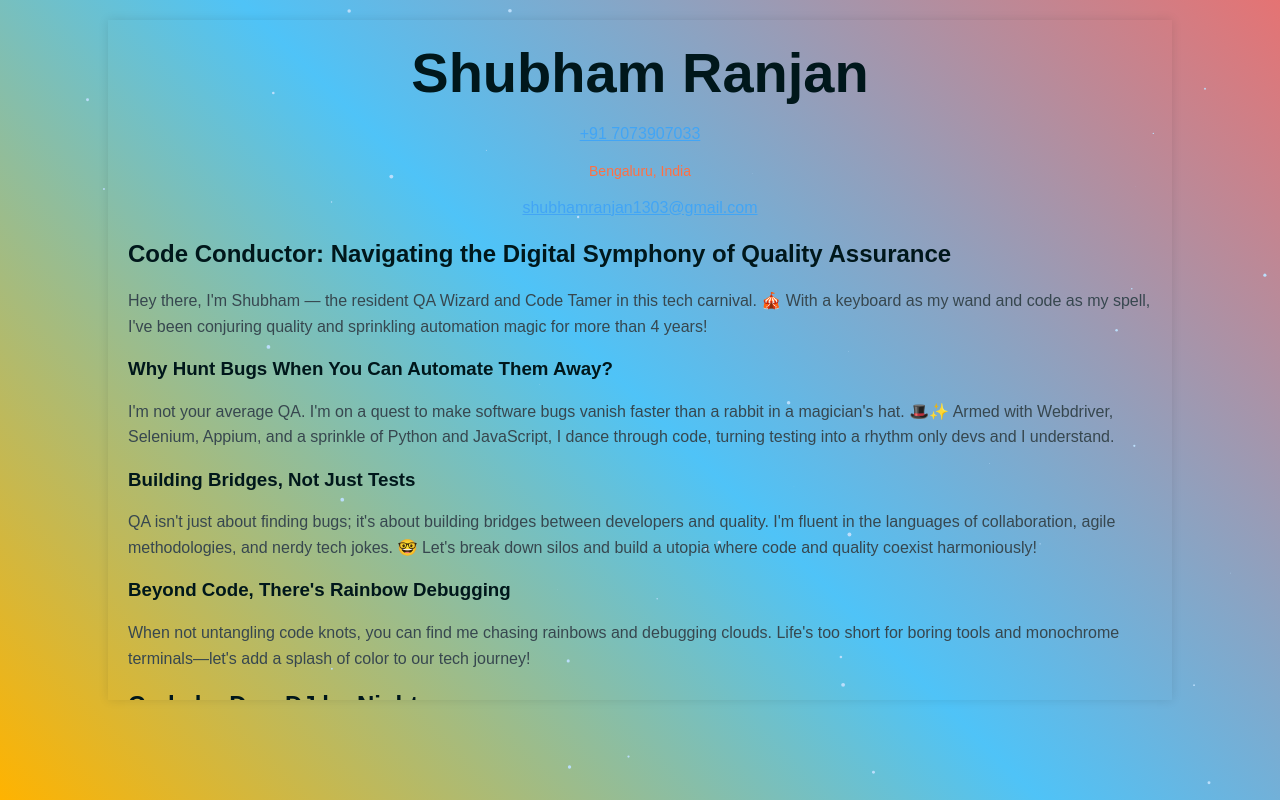
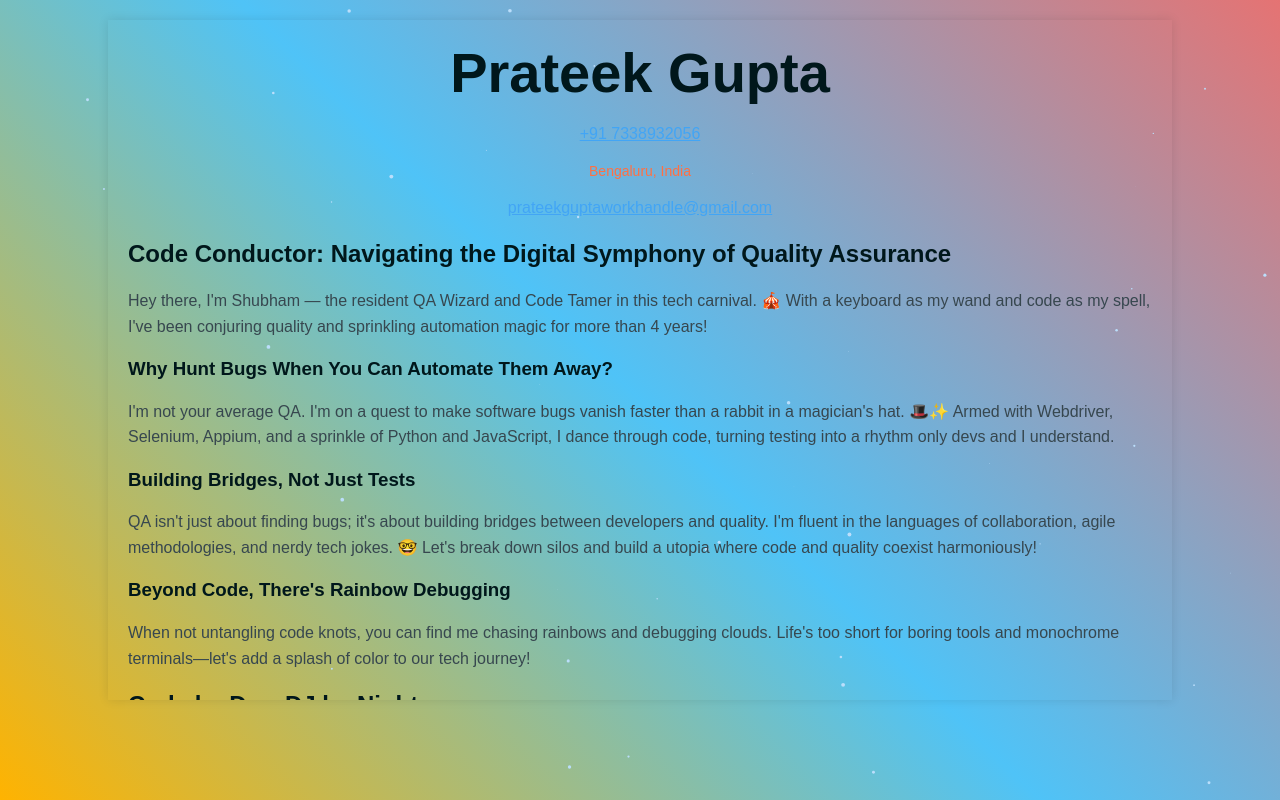
Before and after one commit to prateek7385/prateek.github.io, a plain HTML site: page about.html in a window 1280 px wide. Drawn offline with Linux system fonts and the light colour scheme.

Commit message:
Update about.html

```diff
--- a/about.html
+++ b/about.html
@@ -4,7 +4,7 @@
 <head>
     <meta charset="UTF-8">
     <meta name="viewport" content="width=device-width, initial-scale=1.0">
-    <title>Shubham Ranjan's Portfolio</title>
+    <title>Prateek Gupta's Portfolio</title>
     <style>
         body {
             font-family: 'Arial', sans-serif;
@@ -163,15 +163,15 @@
     <div class="container">
         <header class="three columns">
             <!-- <img src="" class="me" alt="Shubham's Photo"> -->
-            <h1 class="name">Shubham Ranjan</h1>
+            <h1 class="name">Prateek Gupta</h1>
             <p>
-                <a href="tel:+917073907033">+91 7073907033</a><br />
+                <a href="tel:+917338932056">+91 7338932056</a><br />
             </p>
             <address>
                 Bengaluru, India
             </address>
             <p>
-                <a href="mailto:shubhamranjan1303@gmail.com">shubhamranjan1303@gmail.com</a>
+                <a href="mailto:prateekguptaworkhandle@gmail.com">prateekguptaworkhandle@gmail.com</a>
             </p>
         </header>
         <div class="thirteen columns clearfix">
```
